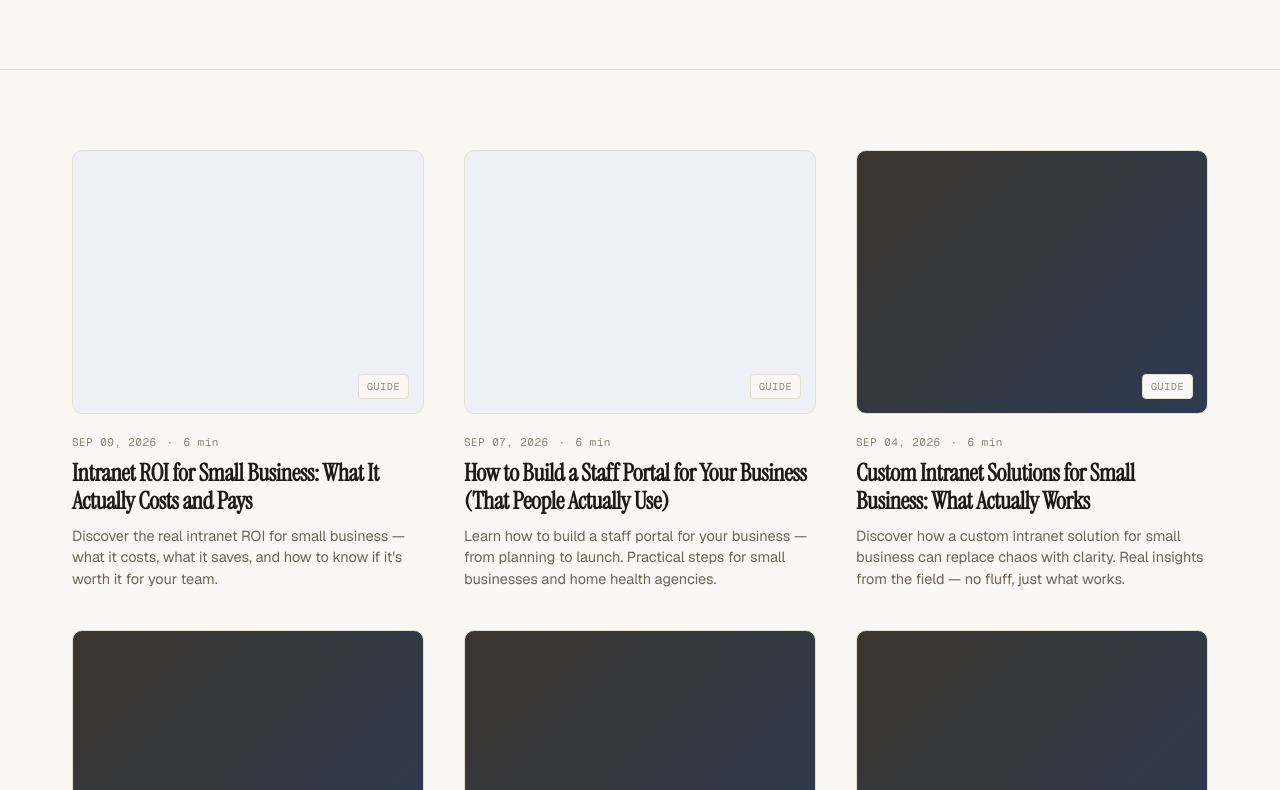
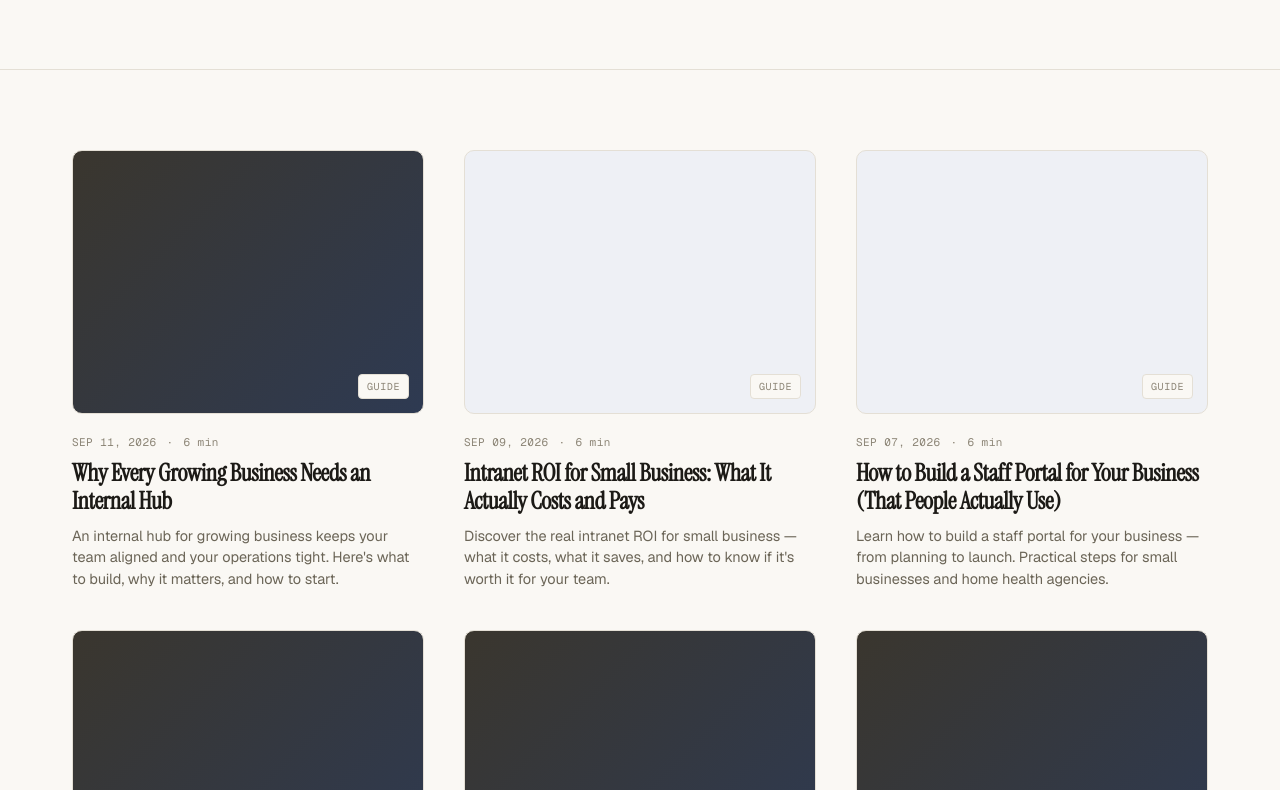
Before and after one commit to VictorAsooye/sola-website, a plain HTML site: page blog/index.html in a window 1280 px wide. Shown: the part 441-1231 px from the top of the page. Drawn offline with nearby package versions, Linux system fonts and the light colour scheme.

Commit message:
blog: update index with "Why Every Growing Business Needs an Internal Hub"

```diff
--- a/blog/index.html
+++ b/blog/index.html
@@ -317,6 +317,12 @@
   <div class="container">
     <div class="posts-grid">
 <!-- POSTS_START -->
+      <a href="/blog/posts/why-every-growing-business-needs-an-internal-hub.html" class="post-card">
+        <div class="post-cover post-cover-dark"><span class="cover-label">Guide</span></div>
+        <div class="post-meta"><span>SEP 11, 2026</span><span>·</span><span>6 min</span></div>
+        <h2 class="post-title">Why Every Growing Business Needs an Internal Hub</h2>
+        <p class="post-excerpt">An internal hub for growing business keeps your team aligned and your operations tight. Here's what to build, why it matters, and how to start.</p>
+      </a>
       <a href="/blog/posts/intranet-roi-for-small-business-what-it-actually-costs-and-pays.html" class="post-card">
         <div class="post-cover post-cover-accent"><span class="cover-label">Guide</span></div>
         <div class="post-meta"><span>SEP 09, 2026</span><span>·</span><span>6 min</span></div>
```
